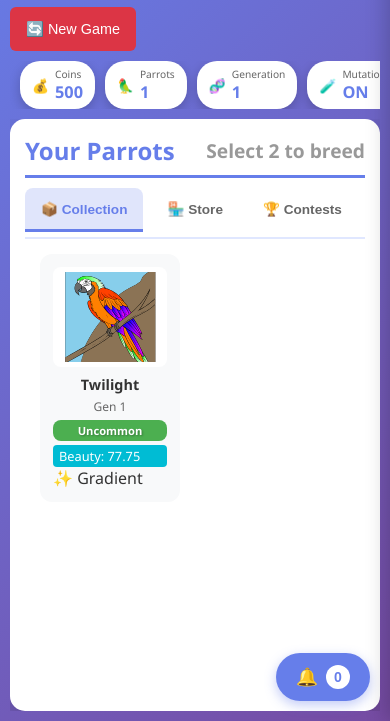
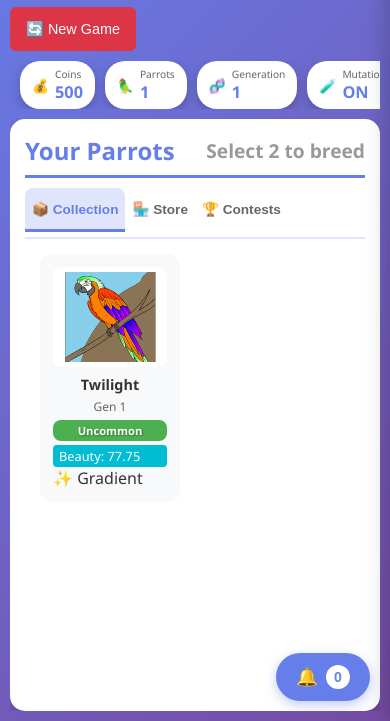
Before and after one commit to ilyakudas/Cc-test, a plain HTML site: page public/breeding-game.html in a window 390 px wide. Shown: the part 123-844 px from the top of the page. Drawn offline with Linux system fonts and the light colour scheme.

Commit message:
small ui fixes

```diff
--- a/public/breeding-game.css
+++ b/public/breeding-game.css
@@ -1097,7 +1097,7 @@ header h1 {
 
 .action-buttons-horizontal .btn {
     flex: 1;
-    min-width: 120px;
+    min-width: 20px;
     padding: 10px 8px;
     font-size: 0.85em;
 }
@@ -2146,7 +2146,7 @@ header h1 {
     /* Tabs: Horizontal scroll with touch-friendly spacing */
     .tabs {
         overflow-x: auto;
-        gap: 8px;
+        gap: 0px;
         padding-bottom: 5px;
         -webkit-overflow-scrolling: touch;
         scrollbar-width: none;
@@ -2158,7 +2158,7 @@ header h1 {
 
     .tab {
         flex-shrink: 0;
-        padding: 10px 16px;
+        padding: 7px 7px;
         font-size: 0.85em;
         min-height: 44px; /* Touch target */
         display: flex;
```
